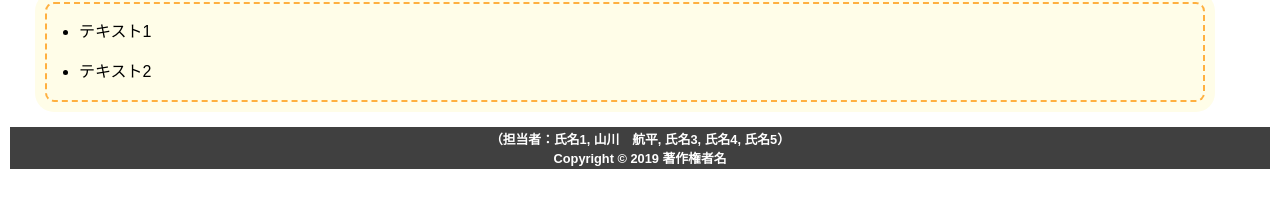
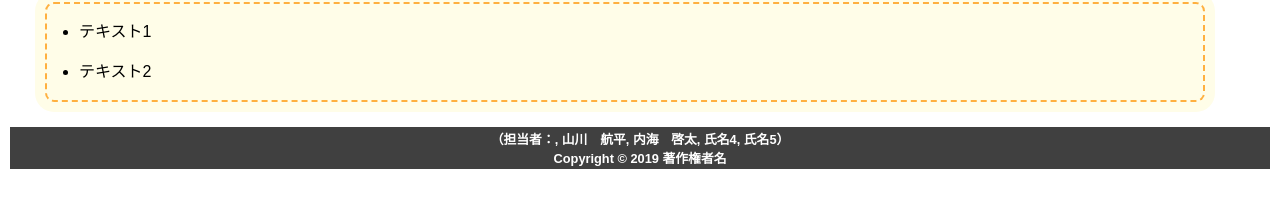
Before and after one commit to tanimuraharuki/tokyoSightSeeingHTML, a plain HTML site: page index.html in a window 1280 px wide. Shown: the part 2437-2644 px from the top of the page. Drawn offline with Linux system fonts and the light colour scheme.

Commit message:
自分の名前追加しました
追加

```diff
--- a/index.html
+++ b/index.html
@@ -129,7 +129,7 @@
 </main>
 
 <footer>
-    <p>（担当者：氏名1, 山川　航平, 氏名3, 氏名4, 氏名5）</p>
+    <p>（担当者：, 山川　航平, 内海　啓太, 氏名4, 氏名5）</p>
     <p>Copyright &copy 2019 著作権者名</p>
 </footer>
 
```
